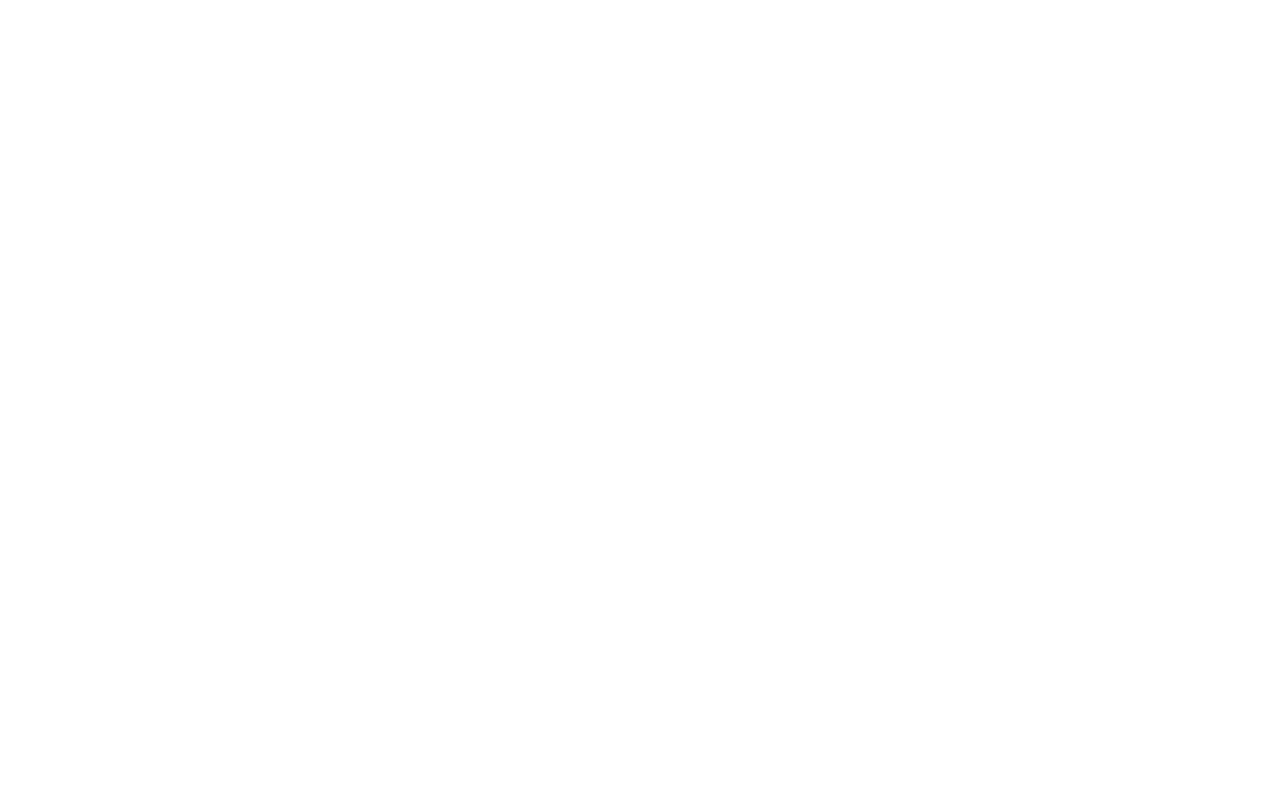
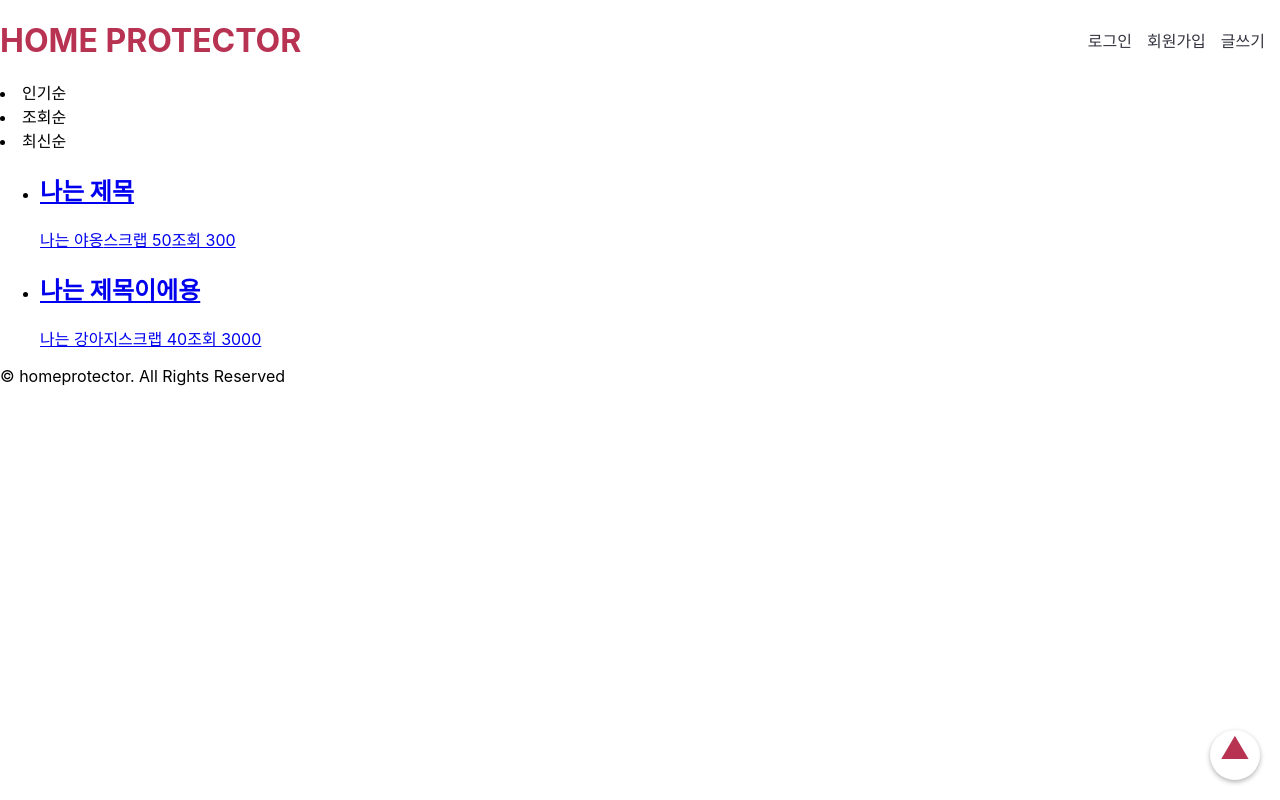
Before and after one commit to Home-Protector/home_protector_front, a React (Create React App) app in the folder home-protector/: page / in a window 1280 px wide. Built offline with nearby package versions, Linux system fonts and the light colour scheme.

Commit message:
Feat: main layout

```diff
--- a/home-protector/src/common/components/footer/Footer.jsx
+++ b/home-protector/src/common/components/footer/Footer.jsx
@@ -0,0 +1,7 @@
+import React from "react";
+
+const Footer = () => {
+	return <div>© homeprotector. All Rights Reserved</div>;
+};
+
+export default Footer;
--- a/home-protector/src/pages/Main.jsx
+++ b/home-protector/src/pages/Main.jsx
@@ -1,13 +1,74 @@
-import React from 'react';
+import Header from "../common/components/header/Header";
+import Footer from "../common/components/footer/Footer";
+import { Link } from "react-router-dom";
+
+// 임시
+import { styled } from "styled-components";
+import { colors } from "../common/constants/colors";
 
 const Main = () => {
-  return (
-    <div>
-      <header></header>
-      <nav></nav>
-      <article></article>
-    </div>
-  )
-}
+	return (
+		<>
+			<Header />
+			<article>
+				{/* 정렬 */}
+				<div>
+					<sortUl>
+						<li>인기순</li>
+						<li>조회순</li>
+						<li>최신순</li>
+					</sortUl>
+				</div>
+				<div>
+					<ul>
+						<li>
+							<Link>
+								<h1>나는 제목</h1>
+								<div>
+									<span>나는 야옹</span>
+									<span>스크랩 50</span>
+									<span>조회 300</span>
+								</div>
+							</Link>
+						</li>
+						<li>
+							<Link>
+								<h1>나는 제목이에용</h1>
+								<div>
+									<span>나는 강아지</span>
+									<span>스크랩 40</span>
+									<span>조회 3000</span>
+								</div>
+							</Link>
+						</li>
+					</ul>
+				</div>
+			</article>
+			<aside>
+				<ScrollToTop>▲</ScrollToTop>
+			</aside>
+			<Footer />
+		</>
+	);
+};
 
 export default Main;
+
+// css
+const ScrollToTop = styled.div`
+	position: fixed;
+	right: 20px;
+	bottom: 20px;
+	background-color: ${colors.background};
+	color: ${colors.primary};
+	border-radius: 50%;
+	box-shadow: 0 2px 5px rgba(0, 0, 0, 0.3);
+	width: 50px;
+	height: 50px;
+	font-size: 30px;
+	text-align: center;
+`;
+
+const sortUl = styled.li`
+	/* list-style: none; */
+`;
```
